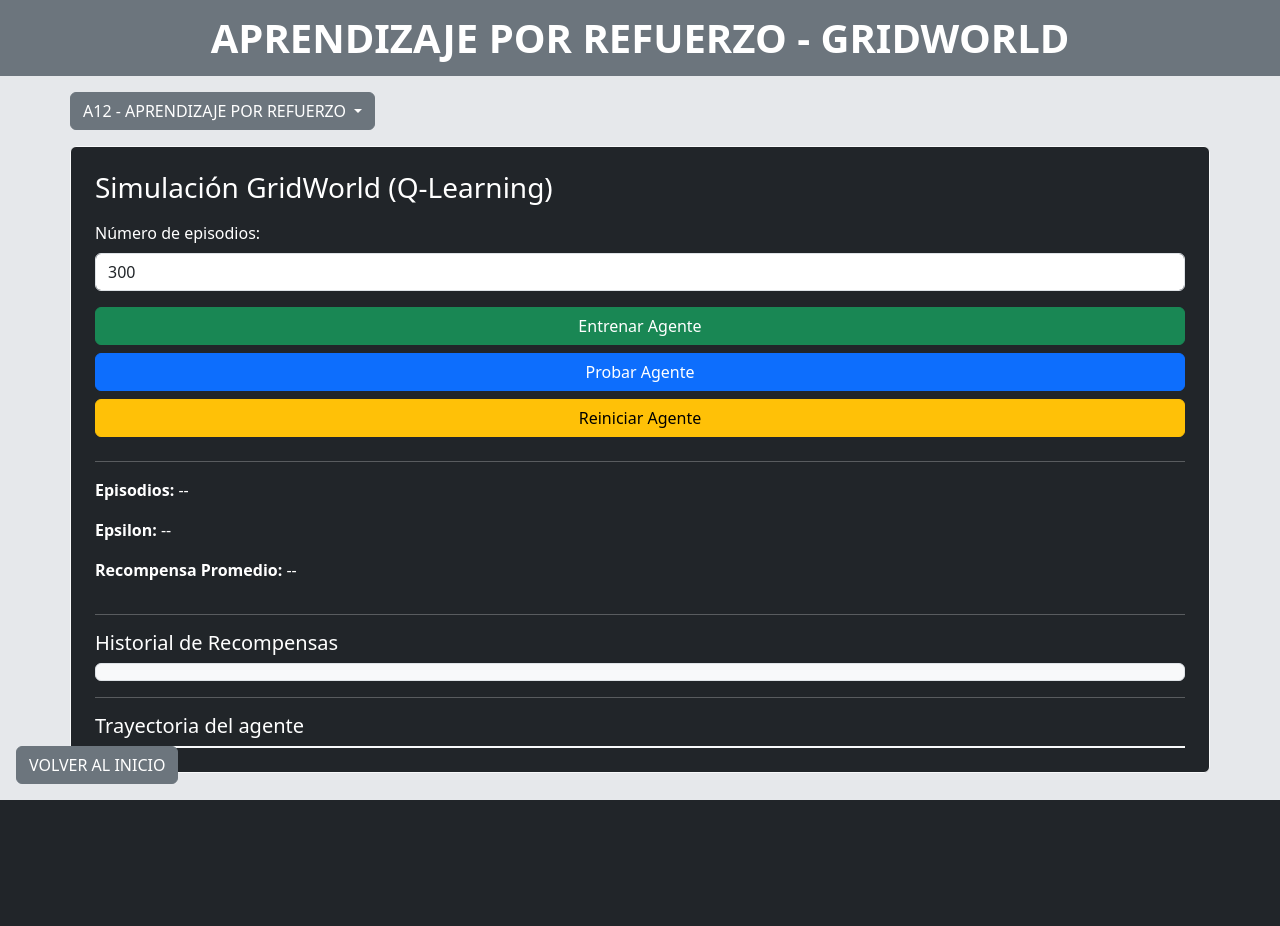
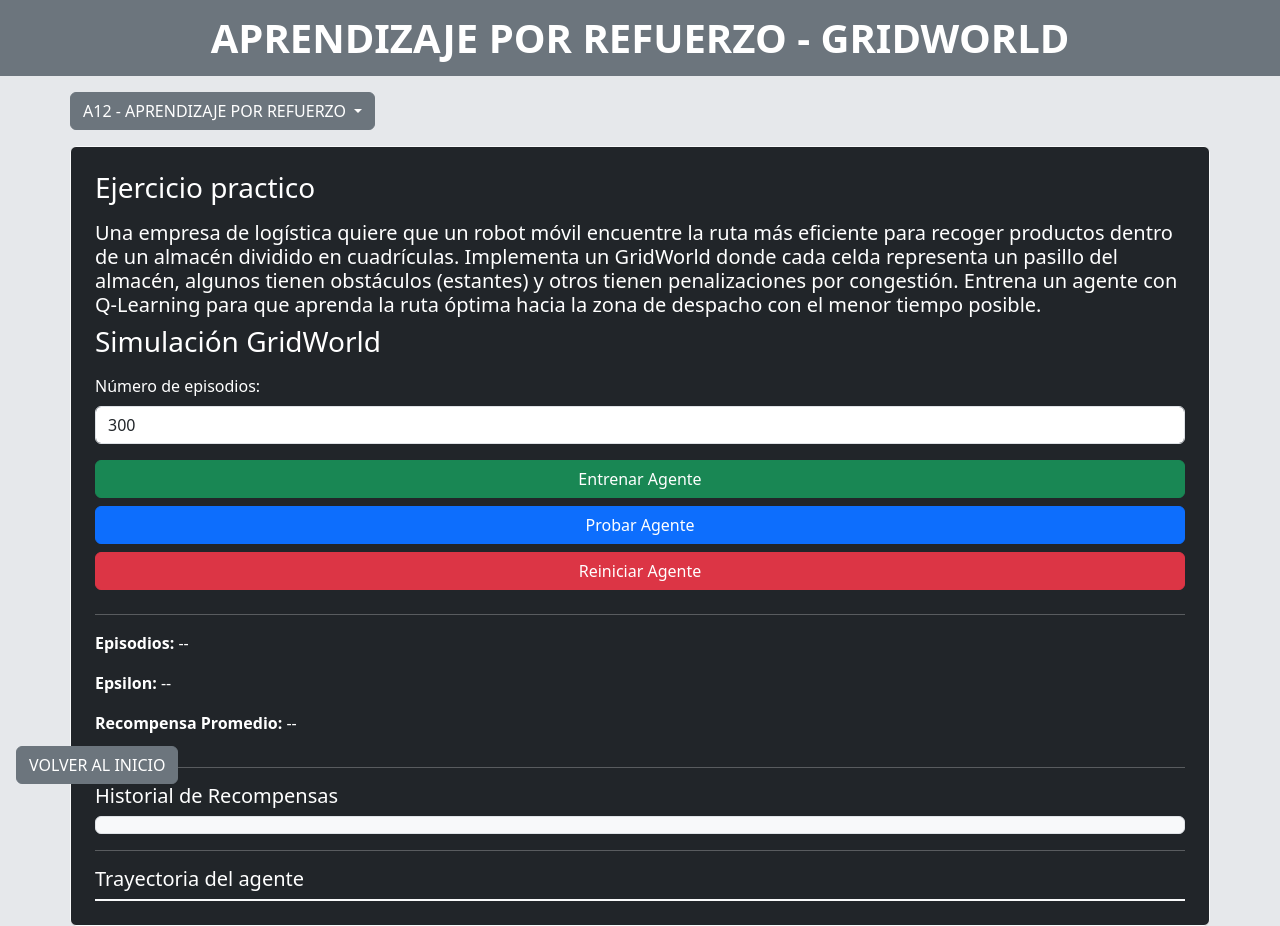
Before and after one commit to SantiagoTorresGonzalez/MachineLearning601N, a Flask app: page /gridworld/practica in a window 1280 px wide. Before the commit the page ends 800 px from the top, so only its background shows below. Run offline with Flask 3, Linux system fonts and the light colour scheme; parts of the project's set-up code (start-up, migrations or seed data) failed here and were passed over.

Commit message:
Cambios en gridworld_practica.html

```diff
--- a/templates/gridworld_practica.html
+++ b/templates/gridworld_practica.html
@@ -14,7 +14,6 @@
 
     <div class="container mt-10 px-0">
 
-        <!-- MENÚ DESPLEGABLE (NO SE CAMBIA) -->
         <div class="dropdown mb-3">
             <button class="btn btn-secondary dropdown-toggle" type="button" data-bs-toggle="dropdown" aria-expanded="false">
                 A12 - APRENDIZAJE POR REFUERZO
@@ -25,29 +24,26 @@
             </ul>
         </div>
 
-        <!-- 🔵 ZONA DONDE VA LA INTERFAZ DEL USUARIO -->
         <div class="card p-4 bg-dark text-white border border-light">
 
-            <h3 class="mb-3">Simulación GridWorld (Q-Learning)</h3>
-
-            <!-- control de episodios -->
+            <h3 class="mb-3">Ejercicio practico</h3>
+            <h5>Una empresa de logística quiere que un robot móvil encuentre la ruta más eficiente para recoger productos dentro de un almacén dividido en cuadrículas.
+                Implementa un GridWorld donde cada celda representa un pasillo del almacén, algunos tienen obstáculos (estantes) y otros tienen penalizaciones por congestión.
+                Entrena un agente con Q-Learning para que aprenda la ruta óptima hacia la zona de despacho con el menor tiempo posible.</h5>
+            <h3 class="mb-3">Simulación GridWorld</h3>
             <label class="form-label">Número de episodios:</label>
             <input id="episodios" type="number" class="form-control mb-3" value="300">
 
             <button class="btn btn-success w-100 mb-2" onclick="train()">Entrenar Agente</button>
             <button class="btn btn-primary w-100 mb-2" onclick="testAgent()">Probar Agente</button>
-            <button class="btn btn-warning w-100 mb-2" onclick="resetAgent()">Reiniciar Agente</button>
+            <button class="btn btn-danger w-100 mb-2" onclick="resetAgent()">Reiniciar Agente</button>
 
             <hr>
-
-            <!-- indicadores -->
-            <p><b>Episodios:</b> <span id="lbl_ep">--</span></p>
-            <p><b>Epsilon:</b> <span id="lbl_epsilon">--</span></p>
-            <p><b>Recompensa Promedio:</b> <span id="lbl_prom">--</span></p>
-
+                <p><b>Episodios:</b> <span id="lbl_ep">--</span></p>
+                <p><b>Epsilon:</b> <span id="lbl_epsilon">--</span></p>
+                <p><b>Recompensa Promedio:</b> <span id="lbl_prom">--</span></p>
             <hr>
 
-            <!-- lista de recompensas -->
             <h5>Historial de Recompensas</h5>
             <div style="max-height: 250px; overflow-y: auto;" class="border rounded p-2 bg-light">
                 <ul id="lista_recompensas" class="list-group text-dark"></ul>
@@ -55,16 +51,13 @@
 
             <hr>
 
-            <!-- imagen de la trayectoria -->
             <h5>Trayectoria del agente</h5>
             <img id="img_trayectoria" src="" class="img-fluid border border-light">
 
         </div>
-        <!-- FIN ZONA DE LA INTERFAZ -->
 
     </div>
 
-    <!-- BOTÓN DE VOLVER AL INICIO (NO SE CAMBIA) -->
     <a href="/" class="btn btn-secondary position-fixed bottom-0 start-0 m-3">
         VOLVER AL INICIO
     </a>
```
Also changed, not shown: static/trayectoria.png.
